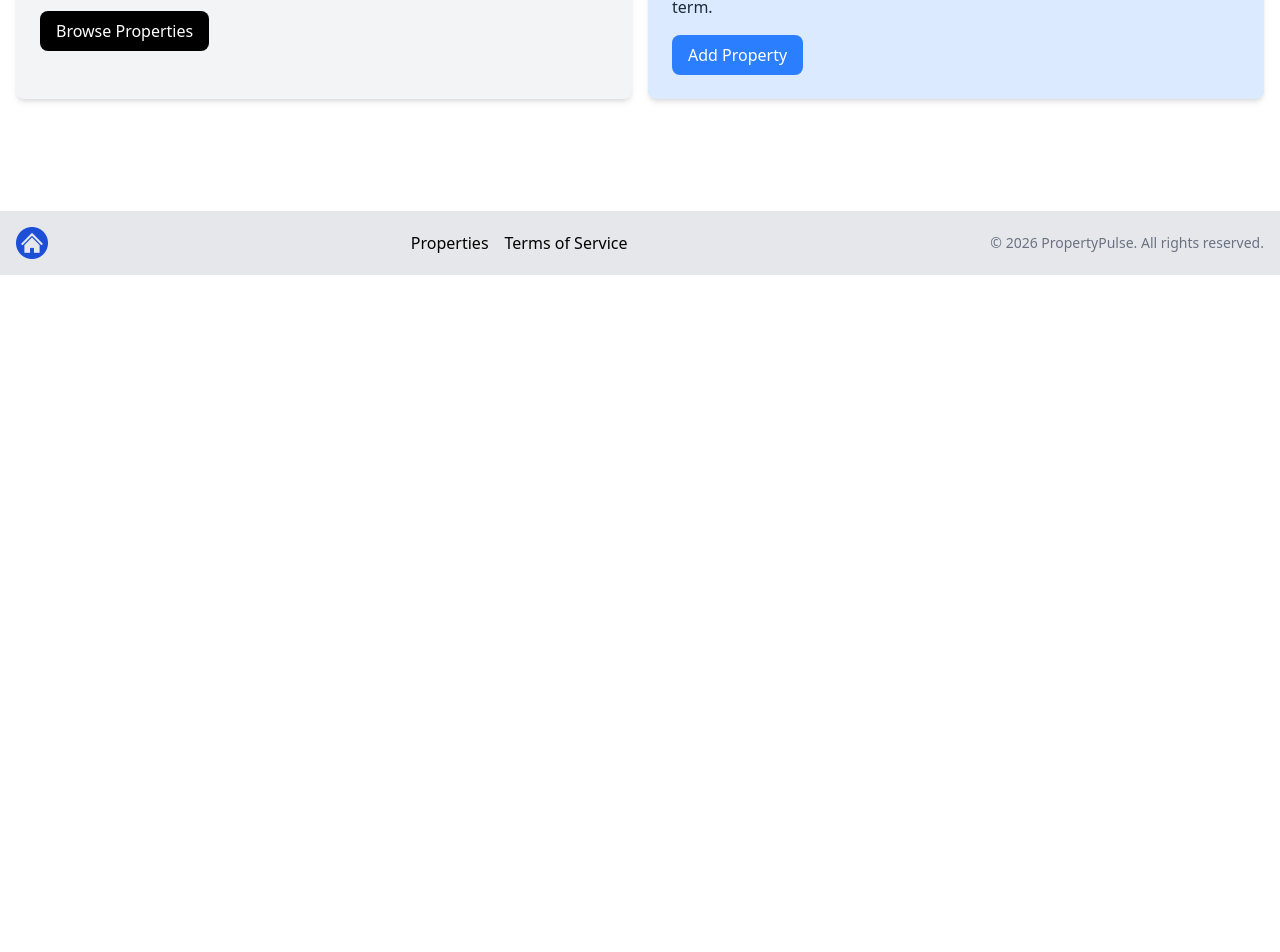
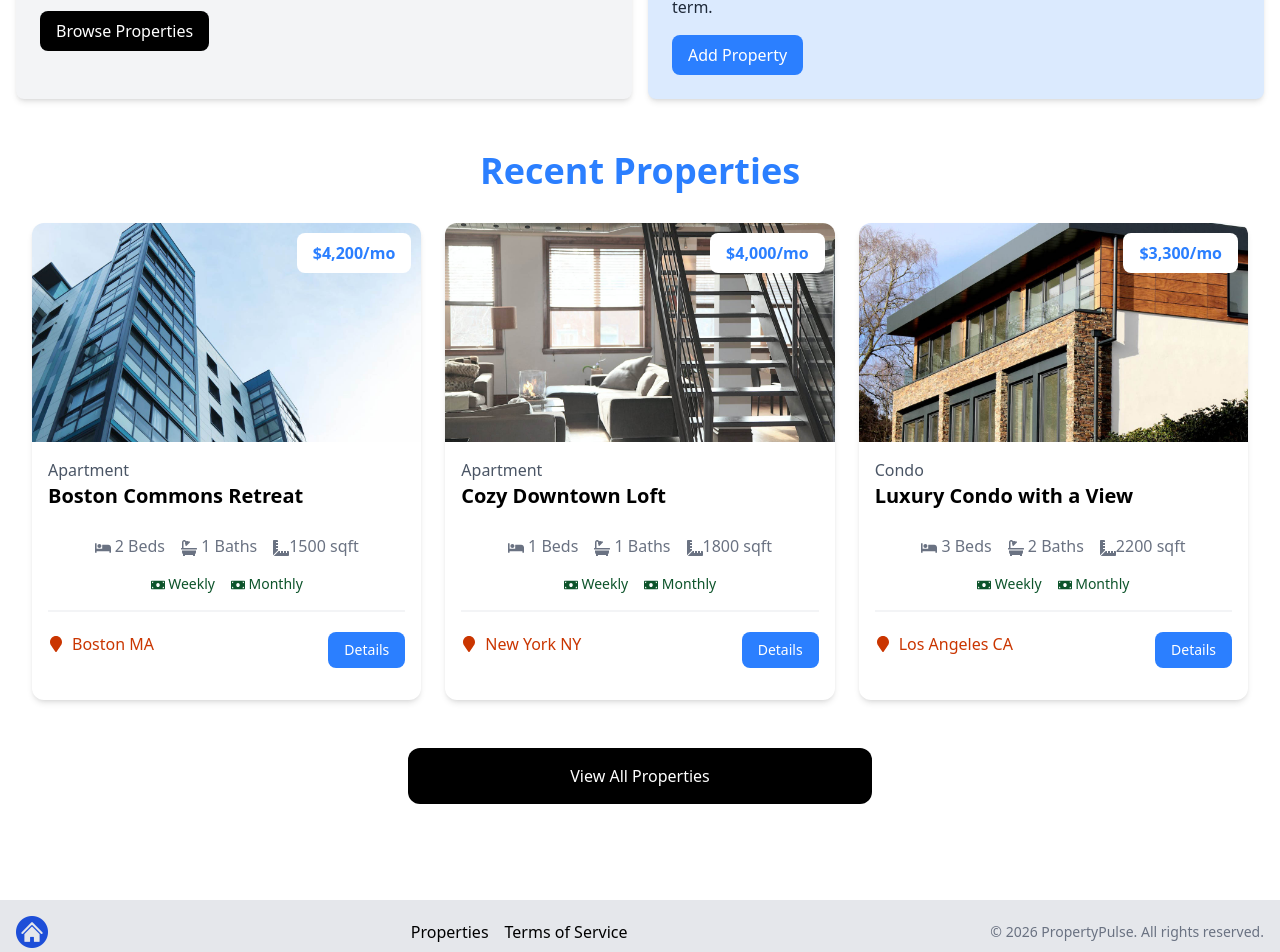
Before and after one commit to juhbence90/property-pulse-frontend, a Next.js app: page / in a window 1280 px wide. Shown: the part 546-1498 px from the top of the page. Before the commit the page ends 821 px from the top, so only its background shows below. Built offline with nearby package versions, Linux system fonts and the light colour scheme.

Commit message:
feat: create Home properties component

```diff
--- a/app/page.tsx
+++ b/app/page.tsx
@@ -1,4 +1,5 @@
 import Hero from '@/components/Hero';
+import HomeProperties from '@/components/HomeProperties';
 import InfoBoxes from '@/components/InfoBoxes';
 
 export default function HomePage() {
@@ -6,6 +7,7 @@
     <>
       <Hero />
       <InfoBoxes />
+      <HomeProperties />
     </>
   );
 }
--- /dev/null
+++ b/components/HomeProperties.tsx
@@ -0,0 +1,41 @@
+import properties from '@/properties.json';
+import PropertyCard from './PropertyCard';
+import Link from 'next/link';
+import type { Property } from '@/app/types/property';
+
+const propertiesData: Property[] = properties;
+
+const HomeProperties = () => {
+  const recentProperties = propertiesData.slice(0, 3);
+
+  return (
+    <>
+      <section className="px-4 py-3">
+        <div className=" lg:container m-auto px-4 py-6">
+          <h2 className="text-4xl font-bold text-blue-500 mb-8 text-center">
+            Recent Properties
+          </h2>
+          {recentProperties.length === 0 ? (
+            <p>No properties found</p>
+          ) : (
+            <div className="grid grid-cols-1 md:grid-cols-3 gap-6">
+              {recentProperties.map((property) => (
+                <PropertyCard key={property._id} property={property} />
+              ))}
+            </div>
+          )}
+        </div>
+      </section>
+      <section className="m-auto max-w-lg my-3 px-6">
+        <Link
+          href="/properties"
+          className="block bg-black text-white text-center py-4 px-6 rounded-xl hover:bg-grey-700"
+        >
+          View All Properties
+        </Link>
+      </section>
+    </>
+  );
+};
+
+export default HomeProperties;
```
